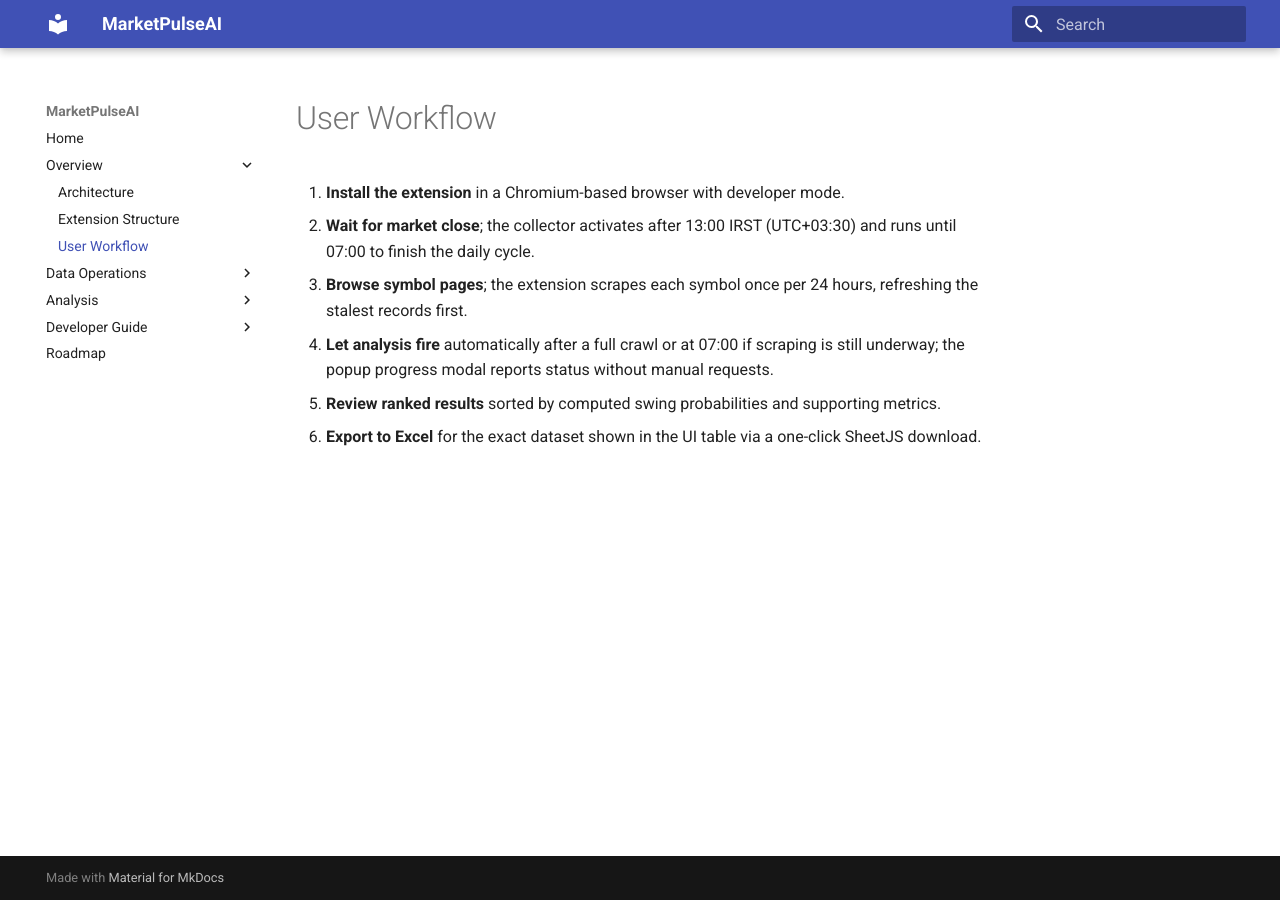
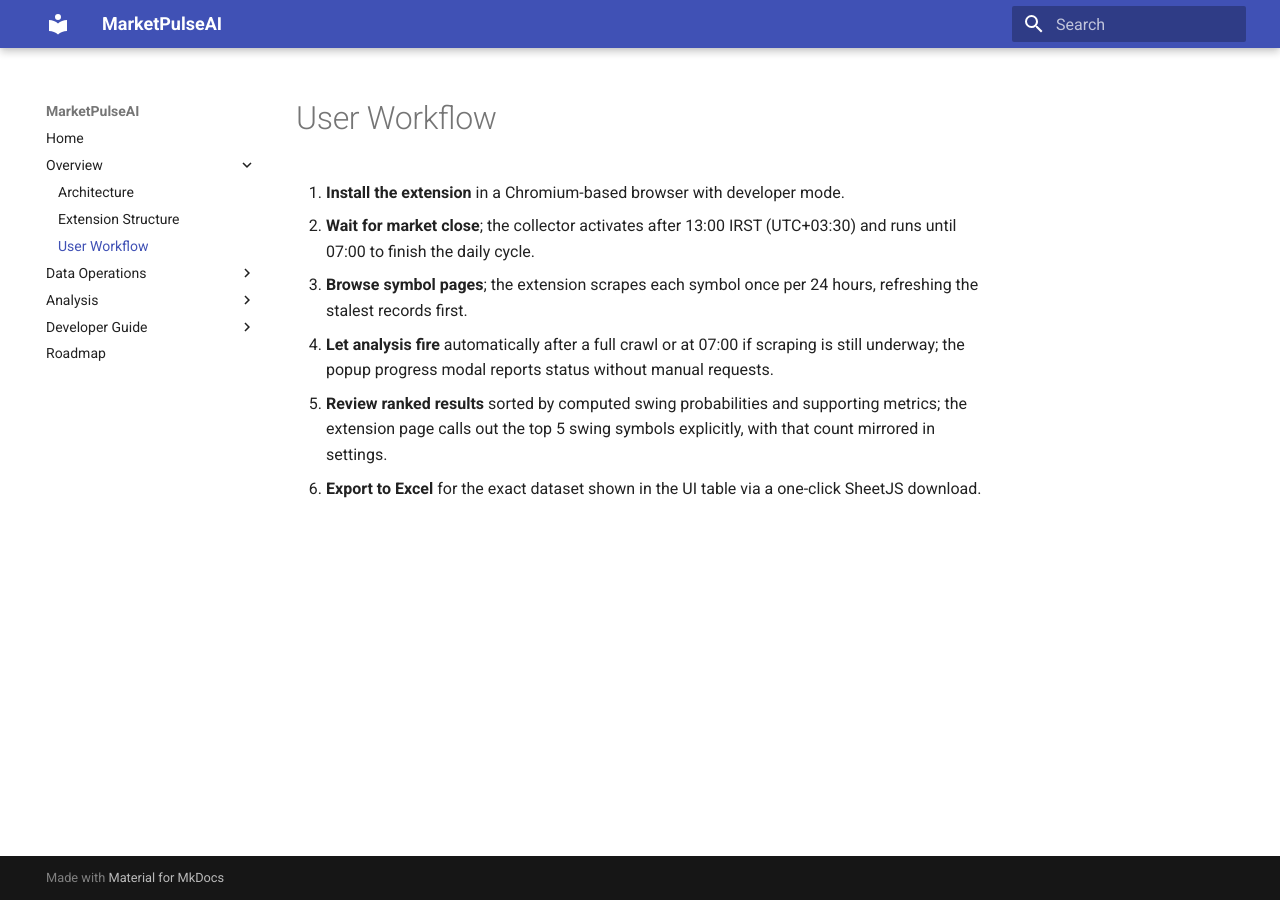
Before and after one commit to shari-ar/MarketPulseAI, an MkDocs documentation site: the page built from docs/user-workflow.md, in a window 1280 px wide. Built offline with MkDocs 1.6.1 and Material for MkDocs 9.7.7, drawn with Linux system fonts in a browser that asks for light colours.

Commit message:
Document top swing list availability

```diff
--- a/docs/user-workflow.md
+++ b/docs/user-workflow.md
@@ -5,5 +5,5 @@
 3. **Browse symbol pages**; the extension scrapes each symbol once per 24 hours, refreshing the stalest records first.
 4. **Let analysis fire** automatically after a full crawl or at 07:00 if scraping is still underway; the popup progress modal
    reports status without manual requests.
-5. **Review ranked results** sorted by computed swing probabilities and supporting metrics.
+5. **Review ranked results** sorted by computed swing probabilities and supporting metrics; the extension page calls out the top 5 swing symbols explicitly, with that count mirrored in settings.
 6. **Export to Excel** for the exact dataset shown in the UI table via a one-click SheetJS download.
```
Also changed, not shown: docs/analysis.md (+1 -0 lines), docs/configuration.md (+1 -0 lines).
